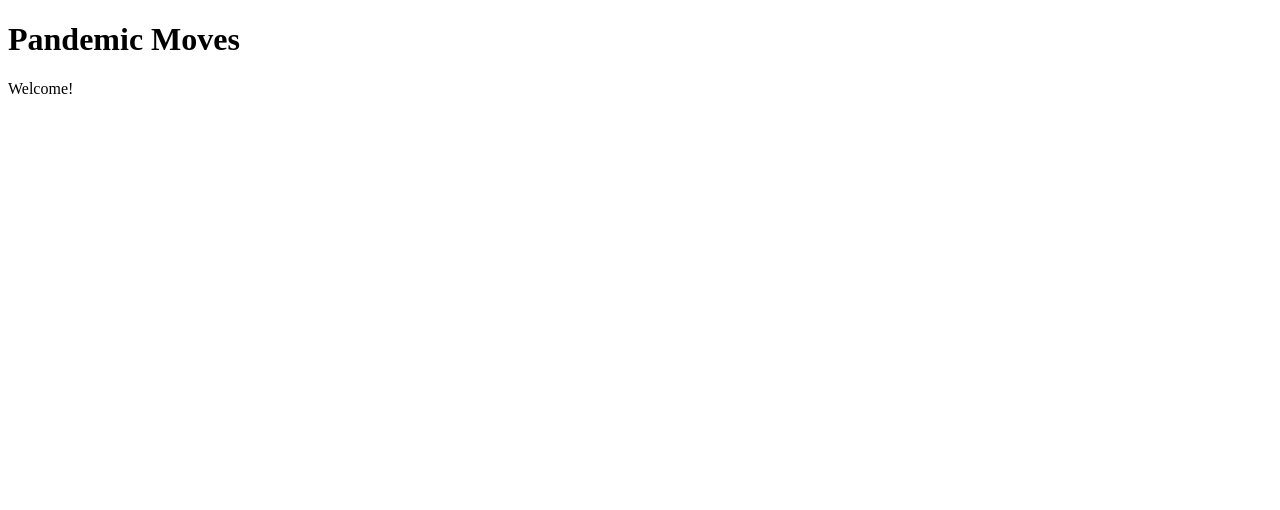
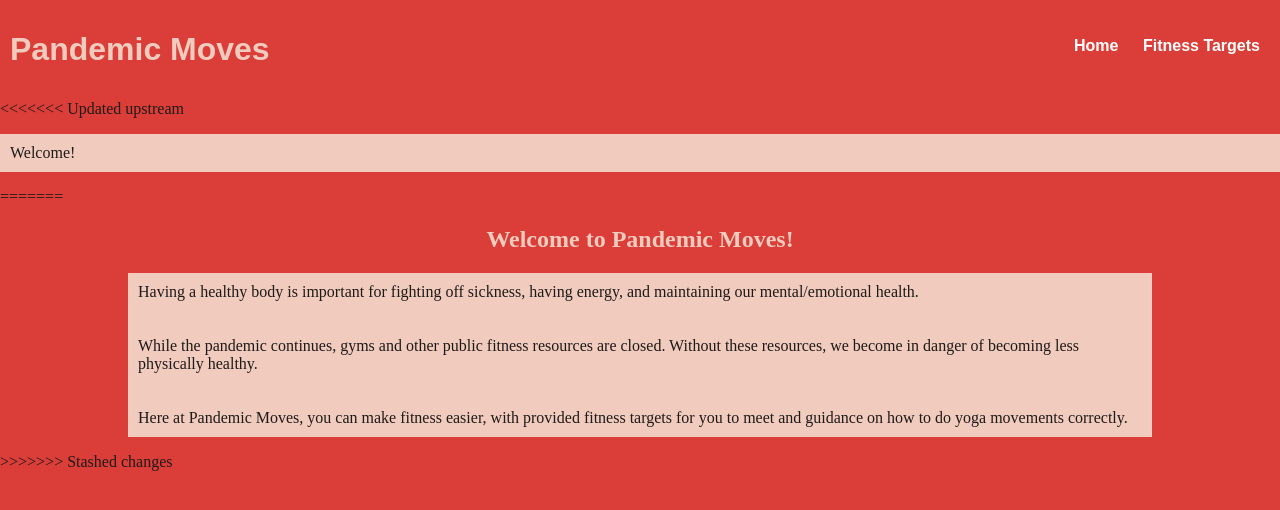
Before and after one commit to SW581/CPI101-Project, a plain HTML site: page index.html in a window 1280 px wide. Drawn offline with Linux system fonts and the light colour scheme.

Commit message:
Homepage Style
Altered the style of the homepage. Created an empty file for the targets page.

```diff
--- a/index.html
+++ b/index.html
@@ -3,11 +3,44 @@
 <html>
 <head>
 	<title>Pandemic Moves</title>
+	<link rel="stylesheet" href="style.css">
 </head>
 <body>
-	<h1>Pandemic Moves</h1>
+	<nav>
+			<ul>
+					<li>
+						<a href="index.html">Home</a>
+					</li>
+					<li>
+						<a href="targets.html">Fitness Targets</a>
+					</li>
+
+			</ul>
+	</nav>
+	<header>
+		<h1><a href="index.html">Pandemic Moves</a></h1>
+	</header>
+
 	<main>
+<<<<<<< Updated upstream
 		<p>Welcome!</p>
+=======
+		<h2>Welcome to Pandemic Moves!</h2>
+		<div id="content">
+
+    		<p>Having a healthy body is important for fighting
+    		off sickness, having energy, and maintaining our
+    		mental/emotional health.</p>
+    		<p>While the pandemic continues, gyms and other public
+    		fitness resources are closed. Without these resources,
+    		we become in danger of becoming less physically healthy.
+    		</p>
+    		<p>Here at Pandemic Moves, you can make fitness easier,
+    		with provided fitness targets for you to meet and
+    		guidance on how to do yoga movements correctly.</p>
+
+    	</div>
+>>>>>>> Stashed changes
 	</main>
 </body>
 </html>
--- /dev/null
+++ b/style.css
@@ -0,0 +1,53 @@
+* {
+	box-sizing: border-box;
+}
+body {
+	margin: 0;
+	padding: 0;
+	border: 0;
+	background-color: #db3e39;
+}
+header {
+	background-color: #db3e39;
+	font-family: Arial, sans-serif;
+	font-size: 1em;
+	margin: 0;
+	padding: 0;
+}
+h1 {
+	padding: 10px;
+}
+h1 a {
+	text-decoration: none;
+	color: #f0cbbe;
+}
+nav {
+	float: right;
+	font-weight: bold;
+	font-family: Arial, sans-serif;
+	color: #f0cbbe;
+}
+nav li {
+	display: inline;
+	padding-right: 20px;
+}
+nav a{
+	text-decoration: none;
+	color: white;
+}
+main{
+	color: #1f1a18;
+}
+main h2{
+	color: #f0cbbe;
+	text-align: center;
+}
+main p{
+	background-color: #f0cbbe;
+	padding: 10px;
+}
+#content{
+	margin: auto;
+	width: 80%;
+	background-color: #f0cbbe;
+}
```
Also changed, not shown: targets.html (added).
